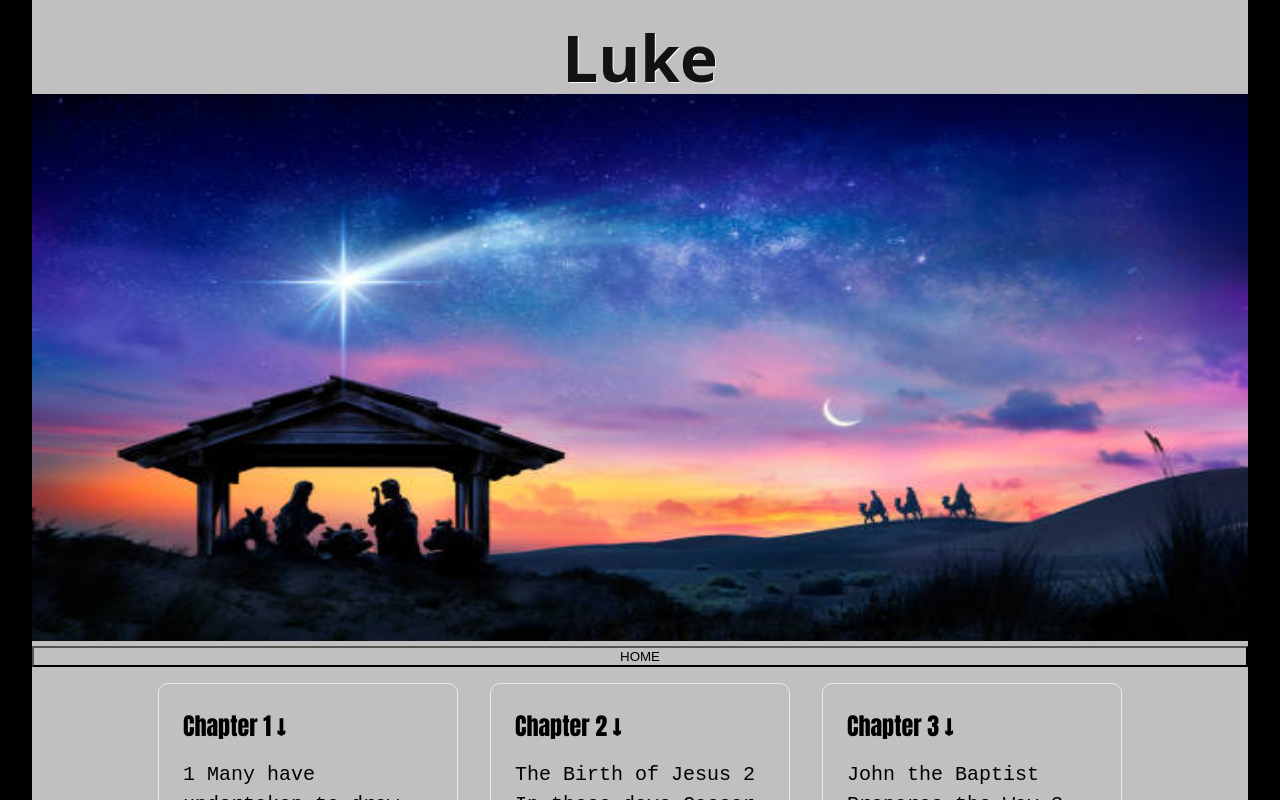
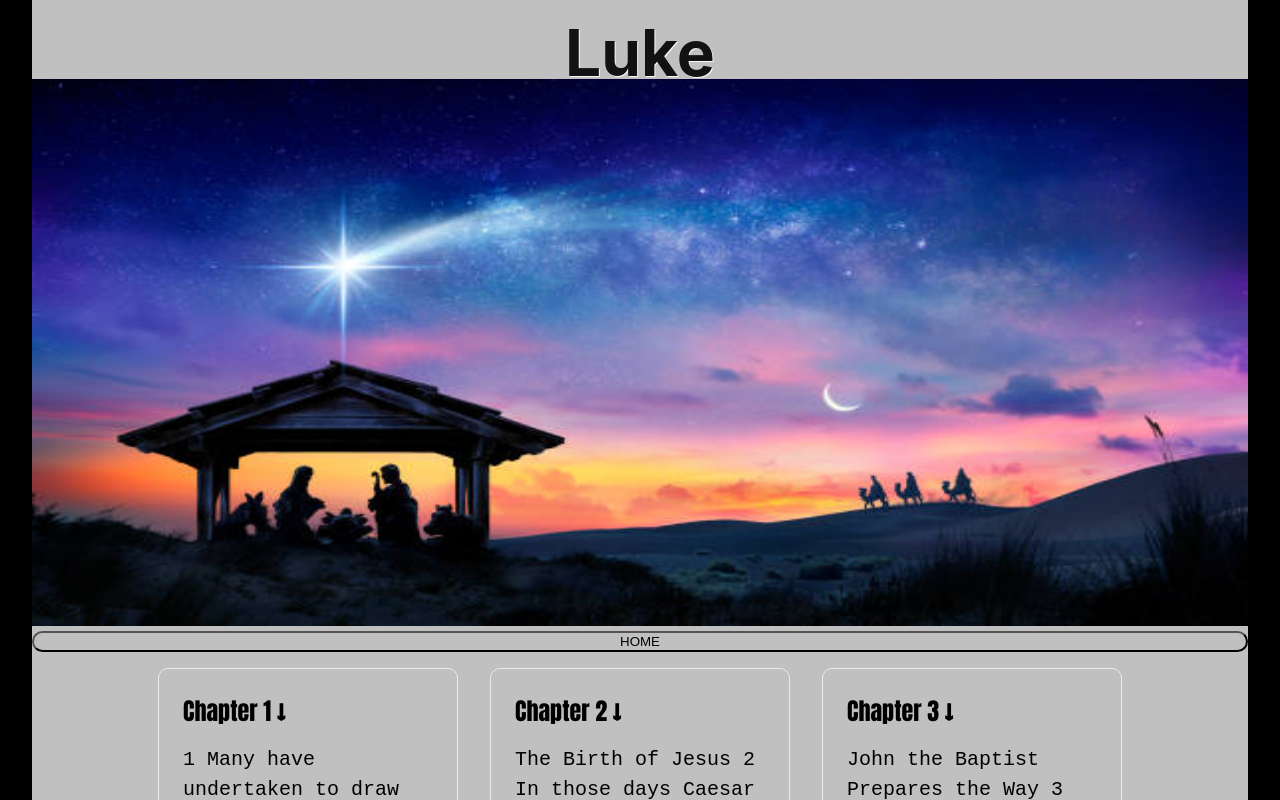
Before and after one commit to jnutt367/luke, a Next.js app: page / in a window 1280 px wide. Shown: the top 800 px of the page. Built offline with nearby package versions, Linux system fonts and the light colour scheme.

Commit message:
Update Home.module.css
styling for continuity

```diff
--- a/styles/Home.module.css
+++ b/styles/Home.module.css
@@ -84,15 +84,16 @@
 }
 
 
- .title {
+.title {
   position: relative;
   top: -50px;
   margin-top: 0;
-  font-family: Ariel, sans;
+  font-family: Ariel, sans, , serif, sans-serif, cursive, fantasy;
   text-shadow: 2px 2px grey;
   font-size: 64px;
-  margin-bottom: 3rem;
+  margin-bottom: 2.7rem;
 }
+
 
 
 .title,
@@ -102,7 +103,7 @@
 
 .description {
     color: grey;
-    text-shadow: 2px 2px black;
+    text-shadow: 1px 1px black;
     padding: 2rem;
     padding-right: 3rem;
     margin: 0rem 0;
@@ -113,13 +114,15 @@
 .button {
     width:100%;
     background-color: silver;
+    border-radius: 15px;
 }
 
 
 .button:hover {
     color: black;
     text-shadow: 1.5px 1.5px white;
-    opacity: 0.9;
+    opacity: 1;
+    border-style: 2p inset black;
     cursor:pointer;
 }
 
@@ -201,7 +204,7 @@
 .card:active {
     color: black;
     border-color: hsl(212, 100%, 48%);
-    background-image: url(/monophy.gif);
+    background-image: url(/closeup-old-paper-texture-age-marks.jpg);
     background-repeat: no-repeat;
     background-size: cover;
     cursor: all-scroll;
@@ -248,9 +251,8 @@
 }
 
 .publisher {
-    font-family: monospace;
-    color: orange;
-    font-size: 2.5rem;
+    font-family: Arial, Verdana, Tahoma, Trebuchet MS, Times New Roman, Georgia, Garamond, Courier New, Brush Script MT;
+    color: flex;
     margin-left: 2rem;
 }
 
@@ -272,12 +274,6 @@
     }
 }
 
-@media (max-width: 500px) {
-    .publisher {
-        font-size: 1.5rem;
-    }
-
-}
 
 @media (min-width: 600px) {
 
```
